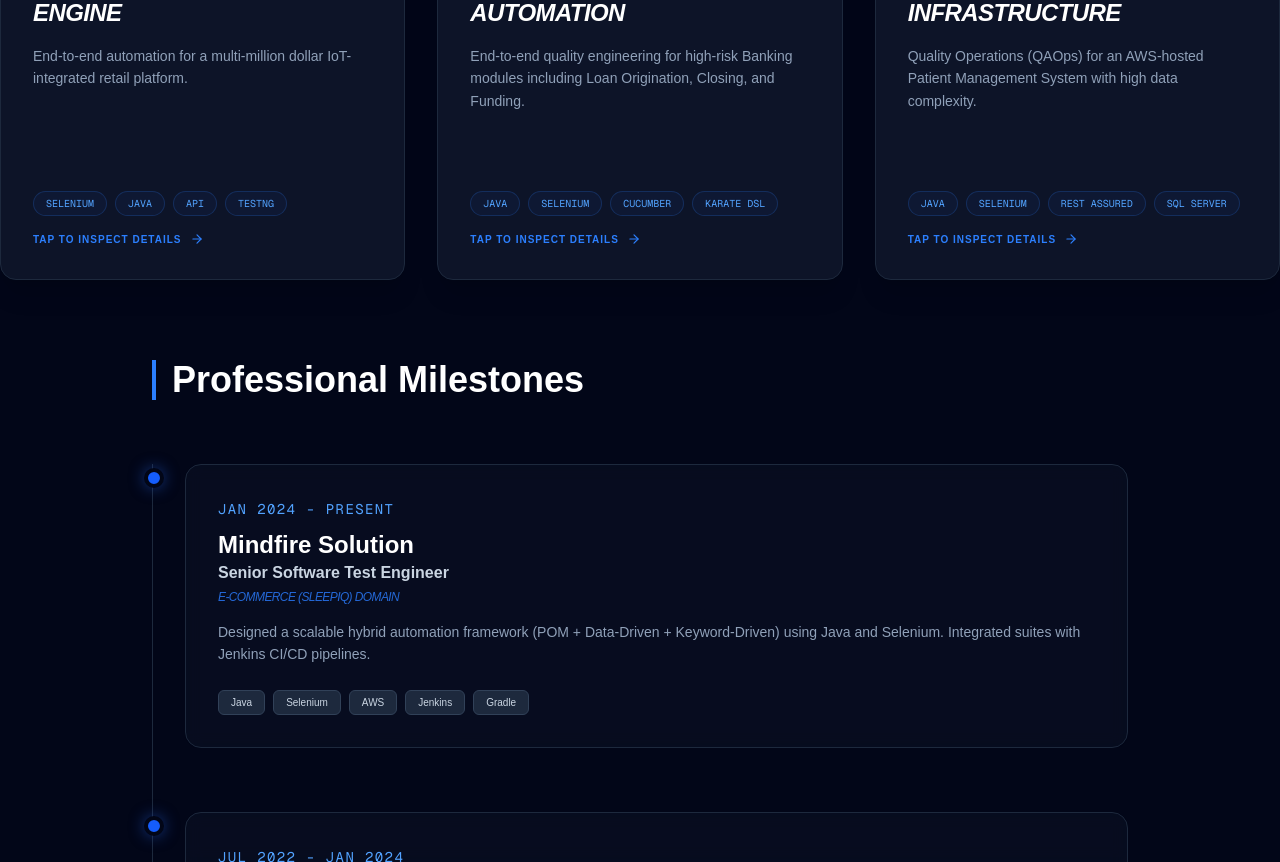
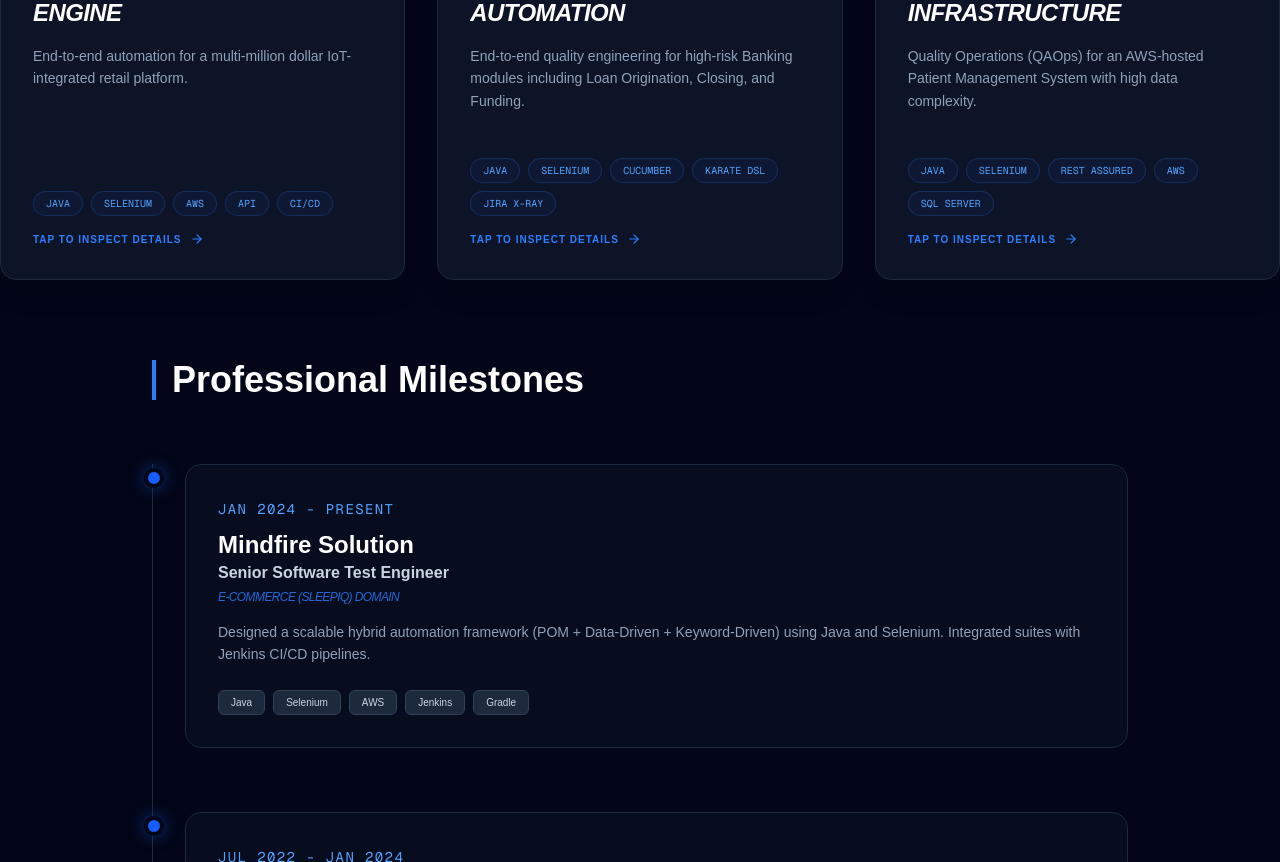
Before and after one commit to Rajaram240/my-portfolio, a Next.js app: page / in a window 1280 px wide. Shown: the part 1140-2002 px from the top of the page. Built offline with nearby package versions, Linux system fonts and the light colour scheme.

Commit message:
fix: resolve framer motion types and safari flip flicker

```diff
--- a/app/page.tsx
+++ b/app/page.tsx
@@ -68,7 +68,7 @@
   <ProjectCard
     title="SleepIQ E-commerce Engine"
     desc="End-to-end automation for a multi-million dollar IoT-integrated retail platform."
-    tags={["Selenium", "Java", "API", "TestNG" , "SQL" , "LT Profiling","AWS", "CI/CD", "CloudWatch"]}
+    tags={[ "Java","Selenium","AWS", "API","CI/CD", "TestNG" , "SQL" , "LT Profiling","AWS", "CI/CD", "CloudWatch"]}
     highlights={[
       "Developed a Hybrid Framework using Page Object Model (POM) and Data-Driven patterns.",
       "Orchestrated a comprehensive Parity Regression strategy for FE/BE services during a core Java 17 migration, ensuring 100% functional consistency and zero production leakage",
@@ -94,14 +94,12 @@
   <ProjectCard
   title="Healthcare Cloud Infrastructure"
   desc="Quality Operations (QAOps) for an AWS-hosted Patient Management System with high data complexity."
-  tags={["Java", "Selenium", "Rest Assured", "SQL Server", "AWS", "Apache POI"]}
+  tags={["Java", "Selenium", "Rest Assured","AWS", "SQL Server"]}
   highlights={[
     "Developed a Data-Driven framework using Java, Selenium, and Apache POI, enabling 100% test coverage across complex datasets without code changes.",
     "Engineered end-to-end API automation for healthcare integrations using Rest Assured, validating JSON schemas and complex error-handling scenarios.",
-    "Implemented automated 'Health Checks' and service monitoring using AWS CloudWatch within the CI/CD pipeline.",
     "Integrated Extent Reports and Log4j into the automation suite, providing clear traceability and diagnostic logs for QA and Dev teams.",
     "Managed HIPAA-compliant test data masking scripts to ensure secure PII handling across SIT and UAT environments.",
-    "Facilitated Agile ceremonies and test planning, ensuring high-quality QA sign-offs for critical healthcare releases."
   ]}
   impact="Reduced environment-related 'Flaky Tests' by 45% and improved defect identification speed through detailed reporting."
 />
--- a/components/ProjectCard.tsx
+++ b/components/ProjectCard.tsx
@@ -57,7 +57,7 @@
 
           <div className="space-y-4">
             <div className="flex flex-wrap gap-2">
-              {tags.slice(0, 4).map(tag => (
+              {tags.slice(0, 5).map(tag => (
                 <span key={tag} className="text-[10px] font-mono bg-blue-500/5 text-blue-400 px-3 py-1 rounded-full border border-blue-500/20 uppercase">
                   {tag}
                 </span>
```
